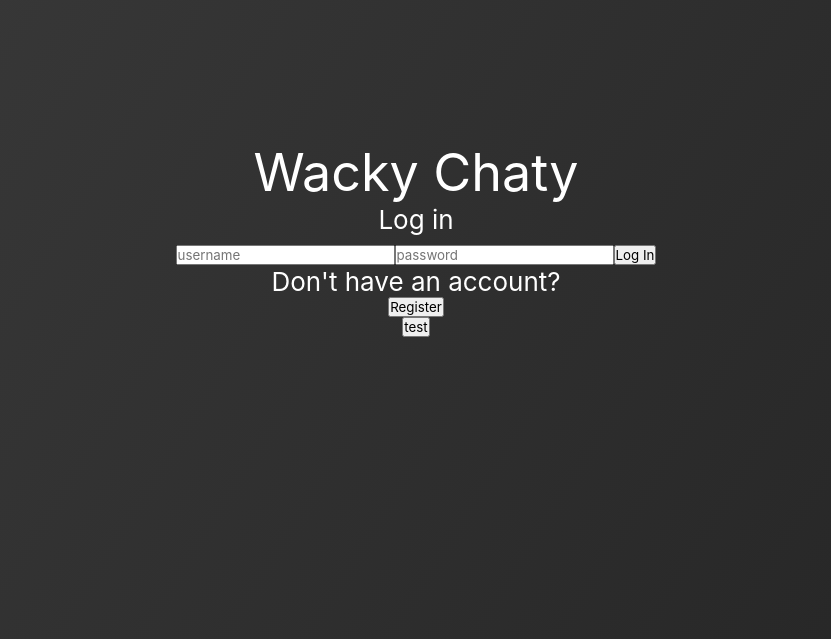
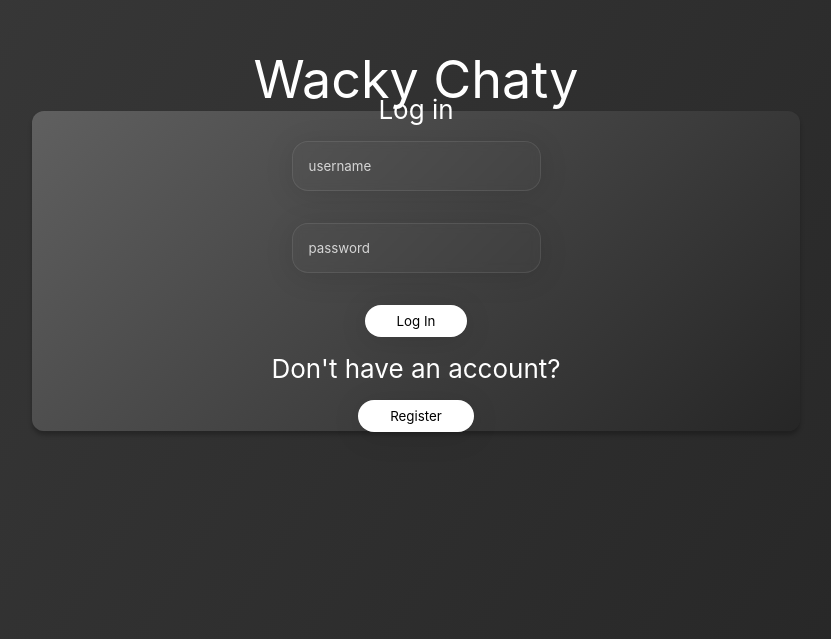
Before and after one commit to mxrmrtz/open-chat, a React (Create React App) app in the folder client/: page / in a window 1280 px wide. Shown: the part 161-800 px from the top of the page, without its empty margins (224-1055 px from the left). Built offline with nearby package versions, Linux system fonts and the light colour scheme; no server answers.

Commit message:
style: styling login/register pages

```diff
--- a/client/src/components/login/LoginForm.js
+++ b/client/src/components/login/LoginForm.js
@@ -1,3 +1,5 @@
+import styles from "./loginPage.module.css";
+
 const LoginForm = ({ logIn }) => {
 	const handleLogIn = (e) => {
 		const user = { username: e.target[0].value, password: e.target[1].value };
@@ -7,11 +9,23 @@ const LoginForm = ({ logIn }) => {
 	};
 
 	return (
-		<form onSubmit={handleLogIn}>
-			<input type="text" placeholder="username" />
-			<input type="password" placeholder="password" />
-			<button type="submit">Log In</button>
-		</form>
+		<>
+			<form className={styles.loginForm} onSubmit={handleLogIn}>
+				<input
+					className={styles.inputField}
+					type="text"
+					placeholder="username"
+				/>
+				<input
+					className={styles.inputField}
+					type="password"
+					placeholder="password"
+				/>
+				<button className={styles.button} type="submit">
+					Log In
+				</button>
+			</form>
+		</>
 	);
 };
 
--- a/client/src/components/login/LoginPage.js
+++ b/client/src/components/login/LoginPage.js
@@ -1,8 +1,9 @@
 import LoginForm from "./LoginForm";
 import RegisterForm from "./RegisterForm";
 import { useState } from "react";
+import styles from "./loginPage.module.css";
 
-const LoginPage = ({ getData, setLoggedIn }) => {
+const LoginPage = ({ getData, setCurrentUser }) => {
 	const [showRegister, setShowRegister] = useState(false);
 
 	// CREATE
@@ -18,6 +19,7 @@ const LoginPage = ({ getData, setLoggedIn }) => {
 
 	// LOG IN
 	const logIn = async (user) => {
+		try {
 			await fetch("/auth", {
 				method: "POST",
 				headers: {
@@ -27,9 +29,10 @@ const LoginPage = ({ getData, setLoggedIn }) => {
 				body: JSON.stringify(user),
 			});
 			getData();
-		setLoggedIn(true);
-
-		console.log("i am loggign in");
+			setCurrentUser(user.username);
+		} catch (err) {
+			console.log("could not log in");
+		}
 	};
 
 	return (
@@ -41,6 +44,7 @@ const LoginPage = ({ getData, setLoggedIn }) => {
 				/>
 			) : (
 				<>
+					<div className={styles.container}>
 						<p>Log in</p>
 						<LoginForm logIn={logIn} />
 						<p>Don't have an account?</p>
@@ -48,10 +52,11 @@ const LoginPage = ({ getData, setLoggedIn }) => {
 							onClick={() => {
 								setShowRegister(true);
 							}}
+							className={styles.button}
 						>
 							Register
 						</button>
-					<button onClick={createUser}>test</button>
+					</div>
 				</>
 			)}
 		</>
--- a/client/src/components/login/RegisterForm.js
+++ b/client/src/components/login/RegisterForm.js
@@ -1,3 +1,5 @@
+import styles from "./loginPage.module.css";
+
 const RegisterForm = ({ setShowRegister, createUser }) => {
 	const handleAccount = (e) => {
 		const inputUserInfo = {
@@ -16,20 +18,36 @@ const RegisterForm = ({ setShowRegister, createUser }) => {
 
 	return (
 		<>
+			<div className={styles.container}>
 				<p>Register an account</p>
-			<form onSubmit={handleAccount}>
-				<input type="text" id="username" placeholder="username" />
-				<input type="password" id="password" placeholder="password" />
-				<button type="submit">Register</button>
+				<form className={styles.loginForm} onSubmit={handleAccount}>
+					<input
+						className={styles.inputField}
+						type="text"
+						id="username"
+						placeholder="username"
+					/>
+					<input
+						className={styles.inputField}
+						type="password"
+						id="password"
+						placeholder="password"
+					/>
+					<button className={styles.button} type="submit">
+						Register
+					</button>
 				</form>
+				<p>Already have an account?</p>
 				<button
+					className={styles.button}
 					type="button"
 					onClick={() => {
 						setShowRegister(false);
 					}}
 				>
-				Already have an account?
+					Log in
 				</button>
+			</div>
 		</>
 	);
 };
--- /dev/null
+++ b/client/src/components/login/loginPage.module.css
@@ -0,0 +1,54 @@
+.container {
+	display: flex;
+	align-items: center;
+	justify-content: center;
+	flex-direction: column;
+	height: 40vh;
+	width: 60vw;
+	background: linear-gradient(135.25deg, #616161 -2.43%, #262626 99.99%);
+	box-shadow: 0px 4px 4px rgba(0, 0, 0, 0.25);
+	border-radius: 12px;
+}
+
+.loginForm {
+	display: flex;
+	flex-direction: column;
+	align-items: center;
+}
+
+.loginForm .inputField {
+	background: rgba(255, 255, 255, 0.01);
+	border-radius: 1rem;
+	box-shadow: 0 4px 30px rgba(0, 0, 0, 0.1);
+	backdrop-filter: blur(5px);
+	-webkit-backdrop-filter: blur(5px);
+	border: 1px solid rgba(255, 255, 255, 0.09);
+	margin: 1rem;
+	padding: 1rem;
+	color: white;
+}
+
+.loginForm .inputField::placeholder {
+	color: rgb(214, 214, 214);
+}
+
+.loginForm .inputField::-ms-input-placeholder {
+	color: rgb(214, 214, 214);
+}
+
+.loginForm .inputField:-ms-input-placeholder {
+	color: rgb(214, 214, 214);
+}
+
+.container .button {
+	background-color: white;
+	box-shadow: 0 4px 30px rgba(0, 0, 0, 0.1);
+	backdrop-filter: blur(5px);
+	-webkit-backdrop-filter: blur(5px);
+	margin: 1rem;
+	padding: 0.5rem 2rem;
+	border-radius: 1rem;
+	border: none;
+	width: fit-content;
+	cursor: pointer;
+}
```
Lines whose indentation alone changed are shown as unchanged.
